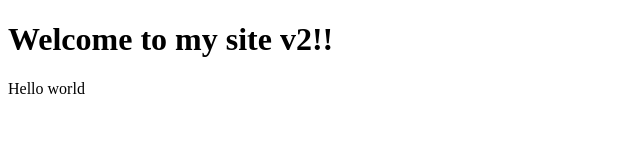
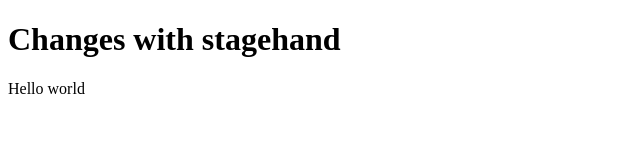
Before and after one commit to YujohnNattrass/gatsby-example, a Gatsby site: page / in a window 1280 px wide. Shown: the whole page, without its empty margins (0-640 px from the left). Built offline with nearby package versions, Linux system fonts and the light colour scheme; Gatsby itself is replaced by a stand-in of ours.

Commit message:
update h1

```diff
--- a/src/pages/index.js
+++ b/src/pages/index.js
@@ -5,7 +5,7 @@ const IndexPage = ({ name }) => {
   return (
     <main>
       <title>Home Page</title>
-      <h1>Welcome to my site v2!!</h1>
+      <h1>Changes with stagehand</h1>
       <Link to="/about">{name}</Link>
       <p>Hello world</p>
     </main>
```
